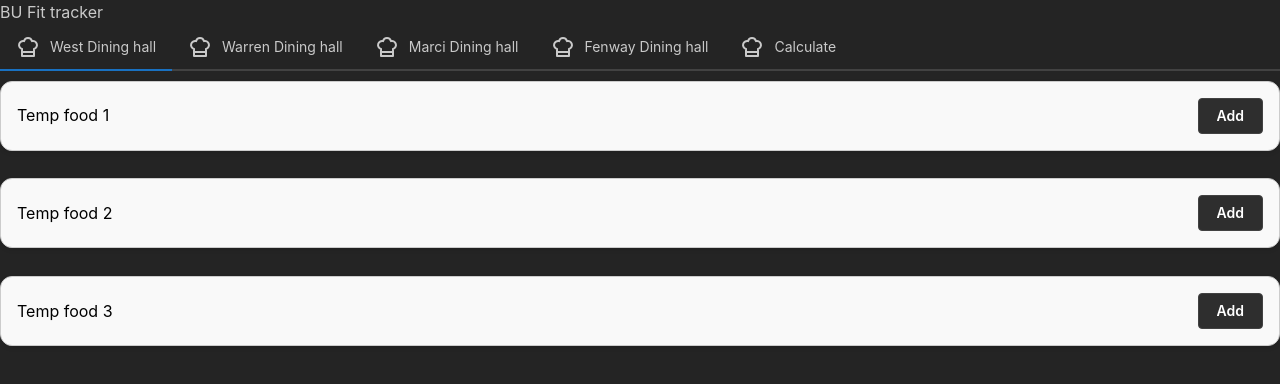
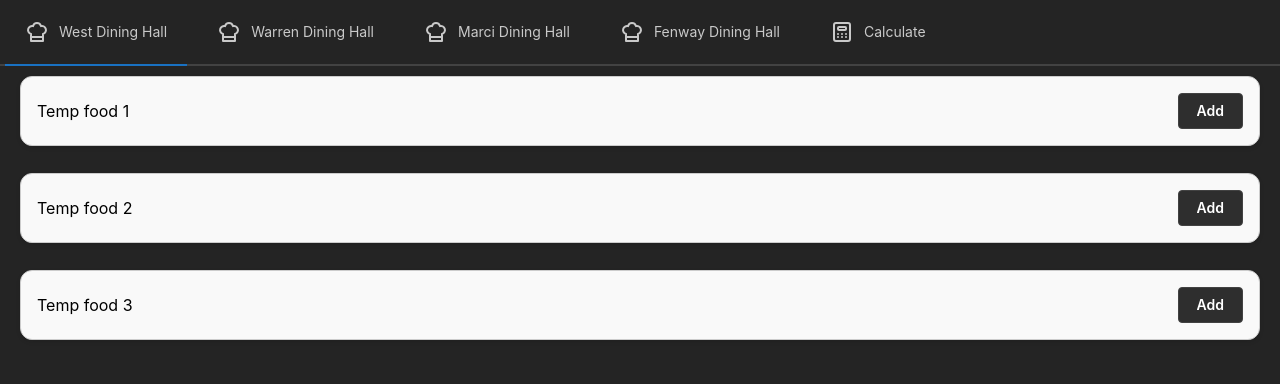
Before and after one commit to joeulam/bostonhacks, a Next.js app: page / in a window 1280 px wide. Shown: the top 384 px of the page. Built offline with nearby package versions, Linux system fonts and the light colour scheme.

Commit message:
Updated css

```diff
--- a/app/functions/menuStack.tsx
+++ b/app/functions/menuStack.tsx
@@ -1,9 +1,8 @@
 import { Stack, Button, Grid, Box } from '@mantine/core';
 import '@mantine/notifications/styles.css';
 import { Notifications, notifications } from '@mantine/notifications';
-import '../styles.css'; // Import your styles
-var pickedItems: String[] = [] // Items will be added
-
+import '../styles.css';
+var pickedItems: String[] = []
 export function totalval(){
     return pickedItems
 }
@@ -20,8 +19,6 @@ export function menu() {
             message: '',
             })
     }
-
-
 
   return (
 
--- a/app/page.tsx
+++ b/app/page.tsx
@@ -7,30 +7,28 @@ import {menu} from '../app/functions/menuStack'
 import '@mantine/notifications/styles.css';
 import './styles.css';
 import { calculate } from './functions/calculate';
+import { IconCalculator } from '@tabler/icons-react';
 
 export default function Home() {
   return (
     <MantineProvider defaultColorScheme="dark">
-      <div>
-        <h1>BU Fit tracker</h1>
-      </div>
       <Tabs
       ></Tabs>
       <Tabs defaultValue="West_Dining_hall">
         <Tabs.List>
           <Tabs.Tab value="West_Dining_hall" leftSection={<IconChefHat/>}>
-            West Dining hall
+            West Dining Hall
           </Tabs.Tab>
           <Tabs.Tab value="Warren_Dining_hall" leftSection={<IconChefHat/>}>
-            Warren Dining hall
+            Warren Dining Hall
           </Tabs.Tab>
           <Tabs.Tab value="Marci_Dining_hall" leftSection={<IconChefHat/>}>
-            Marci Dining hall
+            Marci Dining Hall
           </Tabs.Tab>
           <Tabs.Tab value="Fenway_Dining_hall" leftSection={<IconChefHat/>}>
-            Fenway Dining hall
+            Fenway Dining Hall
           </Tabs.Tab>
-          <Tabs.Tab value="Calculate" leftSection={<IconChefHat/>}>
+          <Tabs.Tab value="Calculate" leftSection={<IconCalculator/>}>
             Calculate
           </Tabs.Tab>
         </Tabs.List>
--- a/app/styles.css
+++ b/app/styles.css
@@ -1,40 +1,29 @@
-/* styles.css */
 body{
     overflow-x: hidden;
 }
 
-.tabsContainer {
-    background-color: #1a1a1a; /* Dark background for the tabs */
-    border-radius: 8px;       /* Rounded corners */
-    padding: 1rem;            /* Padding inside the tabs */
+.mantine-Tabs-tab {
+    padding: 20px 20px;
+    margin: 0 5px;
+    transition: background-color 0.5s;
 }
 
-.tabsList {
-    margin-bottom: 1rem;      /* Space between the tab list and the content */
-}
-
-.tab {
-    font-weight: bold;        /* Bold text for tab labels */
-    color: #ffffff;           /* White text color */
-}
-
-.tabPanel {
-    padding: 1rem;           /* Padding inside the tab panels */
-    background-color: #ffffff; /* White background for tab content */
-    border-radius: 4px;      /* Rounded corners for the content */
+.mantine-Tabs-tab:hover {
+    background-color: #555;
+    color: #ffffff;
 }
 
 .food-item {
-    margin-top: 10px;
+    margin: 10px auto 1px;
     padding: 1rem;
-    border-radius: 12px; /* Rounded corners */
+    border-radius: 12px;
     border: 1px solid #ccc;
     background-color: #f9f9f9;
     display: flex;
     align-items: center;
     justify-content: space-between;
     box-shadow: 0 2px 4px rgba(0, 0, 0, 0.1);
-    margin-bottom: 0.1rem; /* Space between items */
     color: black;
-    width: 100%; /* Make the item take full width */
+    width: calc(100% - 40px);
+    max-width: 99vw;
 }
```
